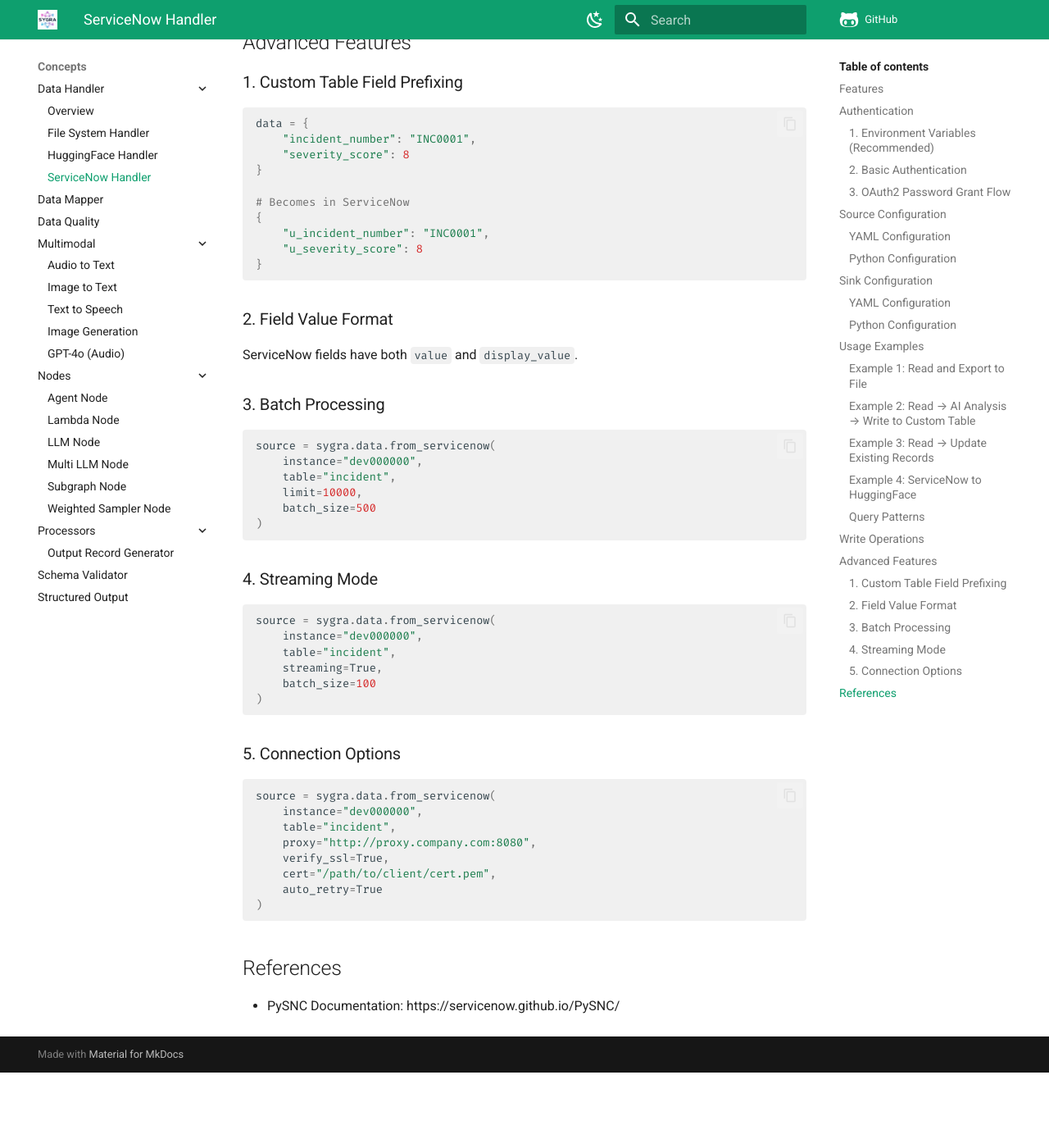
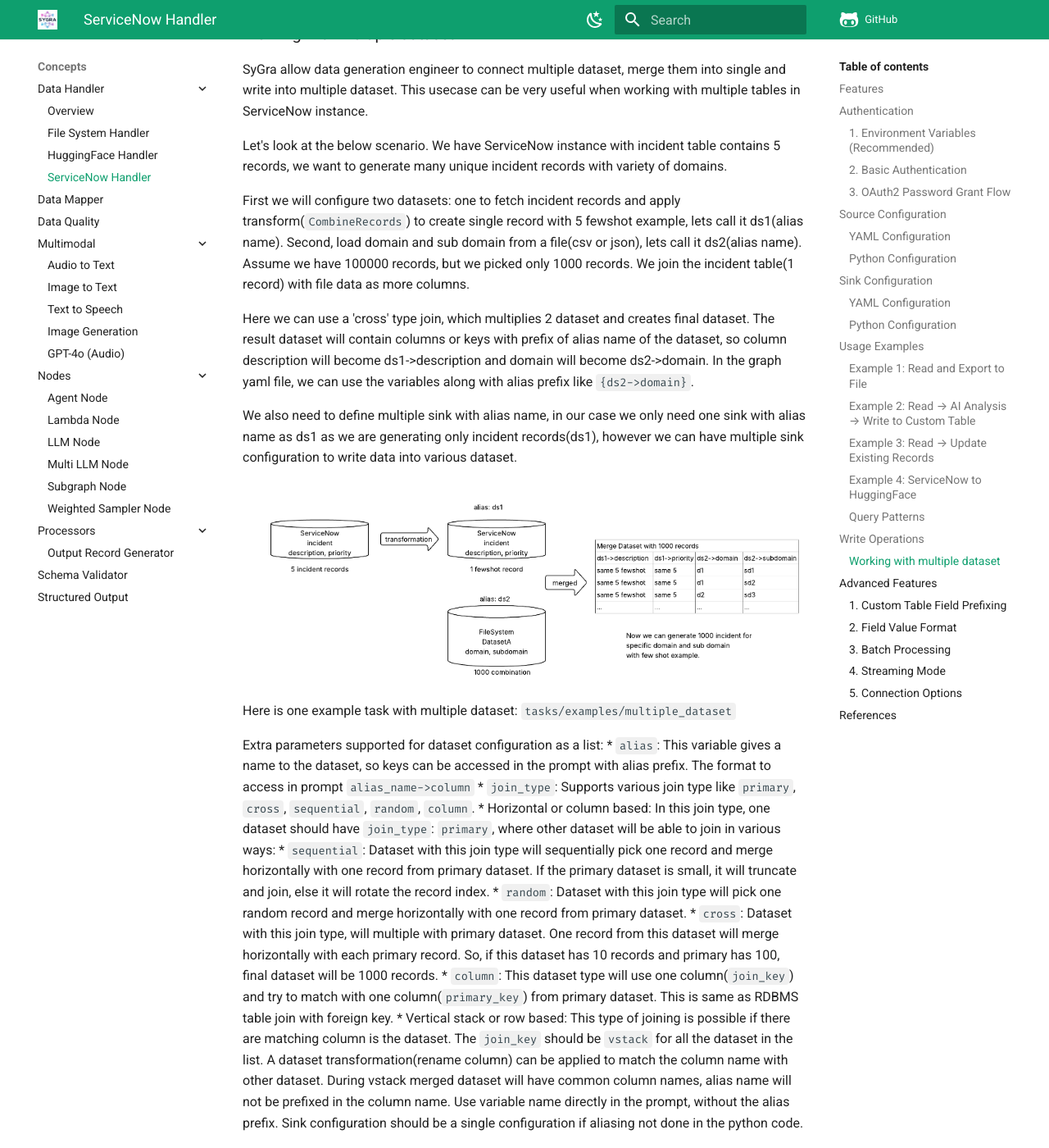
Before and after one commit to ServiceNow/SyGra, an MkDocs documentation site: the page built from docs/concepts/data_handler/servicenow.md, in a window 1280 px wide and 1400 px high, scrolled down 8471 px. Shown: the whole window at 82% size. Built offline with MkDocs 1.6.1 and Material for MkDocs 9.7.7, drawn with Linux system fonts in a browser that asks for light colours; comment, search, counter and statistics services are not loaded; before the commit the page ends 9779 px from its top, so only the background shows below that; some of the changed text lies outside the part shown.

Commit message:
doc merge into new format

````diff
--- a/docs/concepts/data_handler/servicenow.md
+++ b/docs/concepts/data_handler/servicenow.md
@@ -403,6 +403,40 @@
 )
 ```
 
+### Working with multiple dataset
+SyGra allow data generation engineer to connect multiple dataset, merge them into single and write into multiple dataset. This usecase can be very useful when working with multiple tables in ServiceNow instance.
+
+Let's look at the below scenario. We have ServiceNow instance with incident table contains 5 records, we want to generate many unique incident records with variety of domains.
+
+First we will configure two datasets: one to fetch incident records and apply transform(`CombineRecords`) to create single record with 5 fewshot example, lets call it ds1(alias name).
+Second, load domain and sub domain from a file(csv or json), lets call it ds2(alias name). Assume we have 100000 records, but we picked only 1000 records. We join the incident table(1 record) with file data as more columns.
+
+Here we can use a 'cross' type join, which multiplies 2 dataset and creates final dataset.
+The result dataset will contain columns or keys with prefix of alias name of the dataset, so column description will become ds1->description and domain will become ds2->domain.
+In the graph yaml file, we can use the variables along with alias prefix like `{ds2->domain}`.
+
+We also need to define multiple sink with alias name, in our case we only need one sink with alias name as ds1 as we are generating only incident records(ds1), however we can have multiple sink configuration to write data into various dataset.
+
+![MultipleDataset](https://raw.githubusercontent.com/ServiceNow/SyGra/refs/heads/main/docs/resources/images/multiple_dataset.png)
+
+Here is one example task with multiple dataset: `tasks/examples/multiple_dataset`
+
+Extra parameters supported for dataset configuration as a list:
+* `alias`: This variable gives a name to the dataset, so keys can be accessed in the prompt with alias prefix. The format to access in prompt `alias_name->column`
+* `join_type`: Supports various join type like `primary`, `cross`, `sequential`, `random`, `column`.
+  * Horizontal or column based: In this join type, one dataset should have `join_type`: `primary`, where other dataset will be able to join in various ways:
+    * `sequential`: Dataset with this join type will sequentially pick one record and merge horizontally with one record from primary dataset. If the primary dataset is small, it will truncate and join, else it will rotate the record index.
+    * `random`: Dataset with this join type will pick one random record and merge horizontally with one record from primary dataset.
+    * `cross`: Dataset with this join type, will multiple with primary dataset. One record from this dataset will merge horizontally with each primary record. So, if this dataset has 10 records and primary has 100, final dataset will be 1000 records.
+    * `column`: This dataset type will use one column(`join_key`) and try to match with one column(`primary_key`) from primary dataset. This is same as RDBMS table join with foreign key.
+  * Vertical stack or row based: This type of joining is possible if there are matching column is the dataset. The `join_key` should be `vstack` for all the dataset in the list. A dataset transformation(rename column) can be applied to match the column name with other dataset.
+    During vstack merged dataset will have common column names, alias name will not be prefixed in the column name. Use variable name directly in the prompt, without the alias prefix.
+    Sink configuration should be a single configuration if aliasing not done in the python code.
+
+* `primary_key`: Signifies the column of the primary dataset which should match with other dataset column `join_key` when join type is `column`
+* `join_key`: Signifies the column of other dataset which should match with primary dataset column `primary_key` when join type is `column`
+
+
 ## Advanced Features
 
 ### 1. Custom Table Field Prefixing
````
